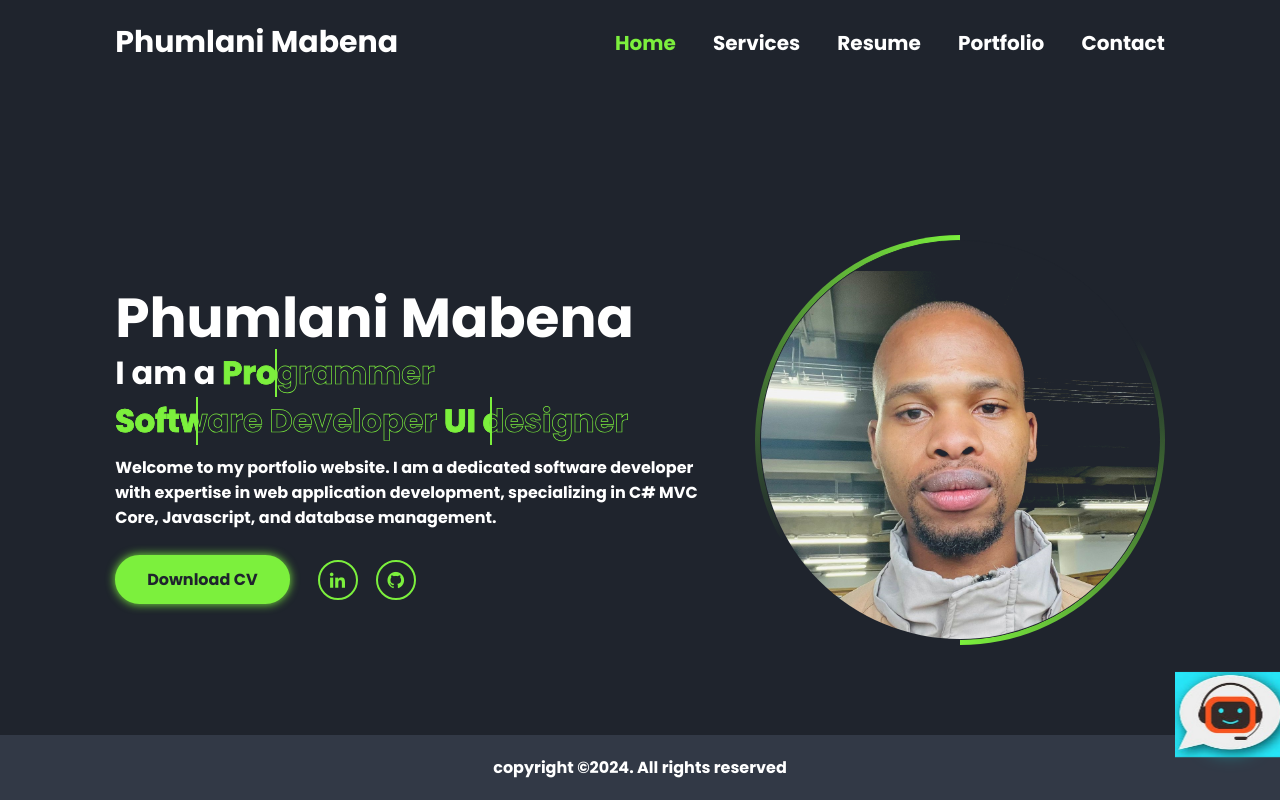
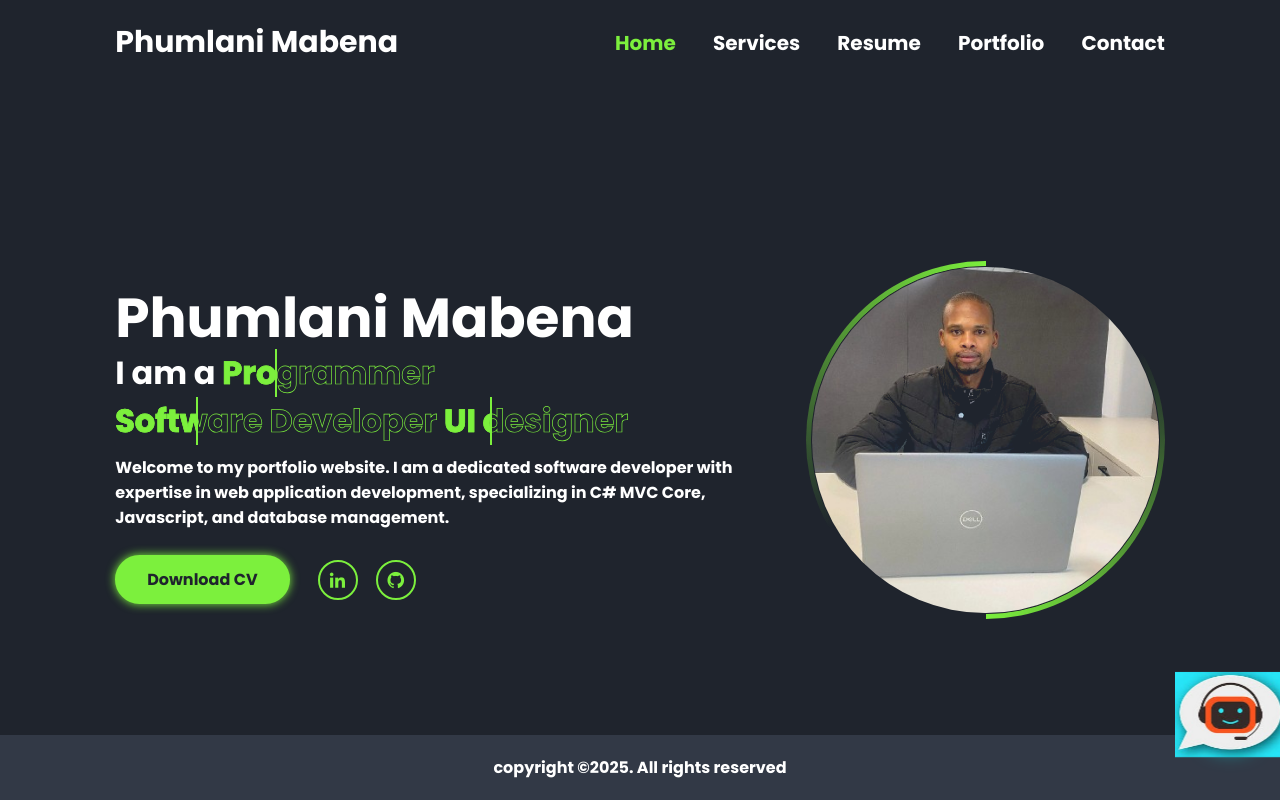
Before and after one commit to Phumlani-Mabena/Profile-Portfolio, a plain HTML site: page index.html in a window 1280 px wide. Drawn offline with nearby package versions, Linux system fonts and the light colour scheme.

Commit message:
Refactor code structure for improved readability and maintainability

```diff
--- a/index.html
+++ b/index.html
@@ -54,7 +54,7 @@
                  Javascript, and database management.
             </p>
             <div class="btn-sci">
-                <a href="Mabena_P_CV.pdf" class="btn">Download CV</a>
+                <a href="Mabena.P.Cv.pdf" class="btn">Download CV</a>
                 <div class="sci">
                     <a href="https://www.linkedin.com/in/phumlani-mabena-679ba9268" target="_blank" aria-label="linkedin"><i class='bx bxl-linkedin'></i></a>
                     <a href="https://github.com/Phumlani-Mabena" target="_blank" aria-label="github"><i class='bx bxl-github' ></i></a>
@@ -65,7 +65,7 @@
         <div class="home-img">
             <div class="img-box">
                 <div class="img-item">
-                    <img src="IMG-20241112-W677666.jpg">
+                    <img src="Profile.jpg">
                 </div>
             </div>
         </div>
@@ -417,7 +417,7 @@
        <!-- Footer section -->
         <footer>
             <div class="footer-bottom">
-                <p>copyright &copy;2024. All rights reserved</p>
+                <p>copyright &copy;2025. All rights reserved</p>
             </div>
         </footer>
 
--- a/script.js
+++ b/script.js
@@ -81,8 +81,8 @@ resumeBtns.forEach((btn, idx) => {
 
 document.getElementById("downloadButton").addEventListener("click", function () {
     var a = document.createElement("a");
-    a.href = "Imgs/Mabena_P_CV.pdf";
-    a.download = "Mabena_P_CV.pdf";
+    a.href = "Imgs/Mabena.P.Cv.pdf";
+    a.download = "Mabena.P.Cv.pdf";
     a.click();
   });
 
--- a/styles.css
+++ b/styles.css
@@ -244,8 +244,8 @@ section.active{
 
 .home-img .img-box {
     position: relative;
-    width: 32vw;
-    height: 32vw;
+    width: 28vw;
+    height: 28vw;
     border-radius: 50%;
     padding: .5rem;
     display: flex;
@@ -258,8 +258,8 @@ section.active{
 .home-img .img-box::after {
     content: "";
     position: absolute;
-    width: 50rem;
-    height: 50rem;
+    width: 120rem;
+    height: 120rem;
     background: conic-gradient(transparent, transparent, transparent, var(--main-bg-color));
     transform: rotate(0deg);
     animation: rotate-border 10s linear infinite;
@@ -291,7 +291,7 @@ section.active{
 .home-img .img-box .img-item img {
     position: absolute;
 
-    top: 3rem;
+    top: 0rem;
     display: block;
     width: 100%;
     object-fit: cover;
```
Also changed, not shown: IMG-20241112-W677666.jpg (deleted), Profile.jpg (added), 2 other files.
